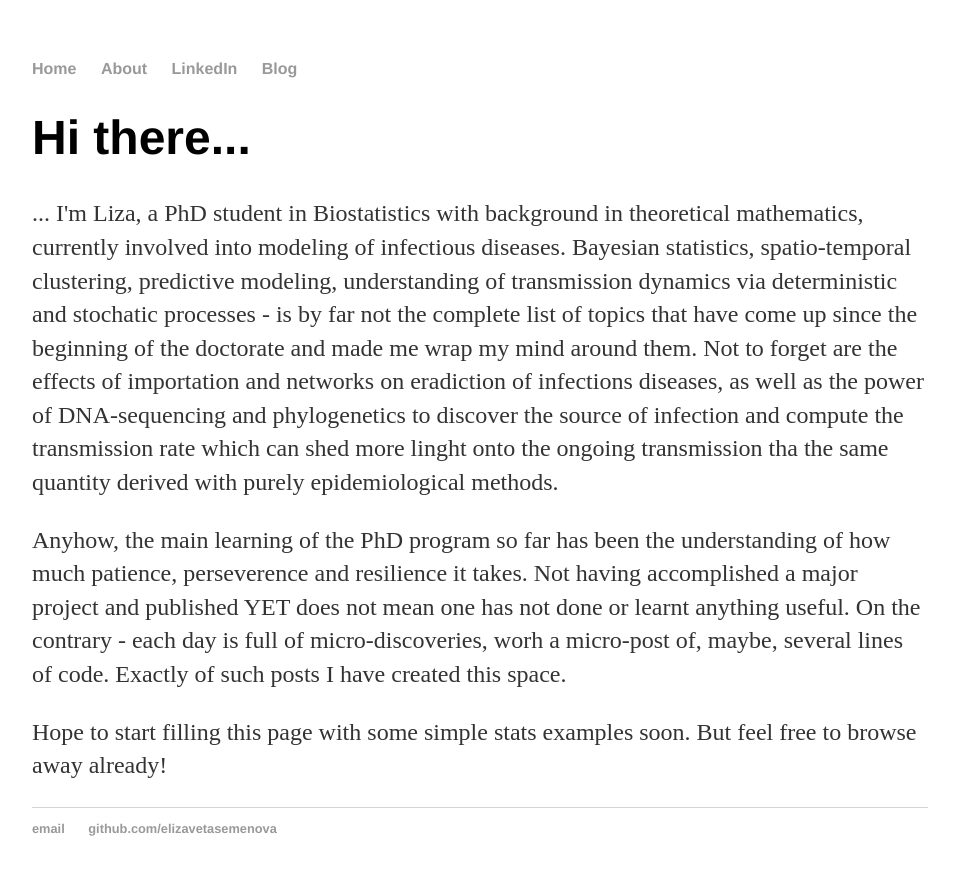
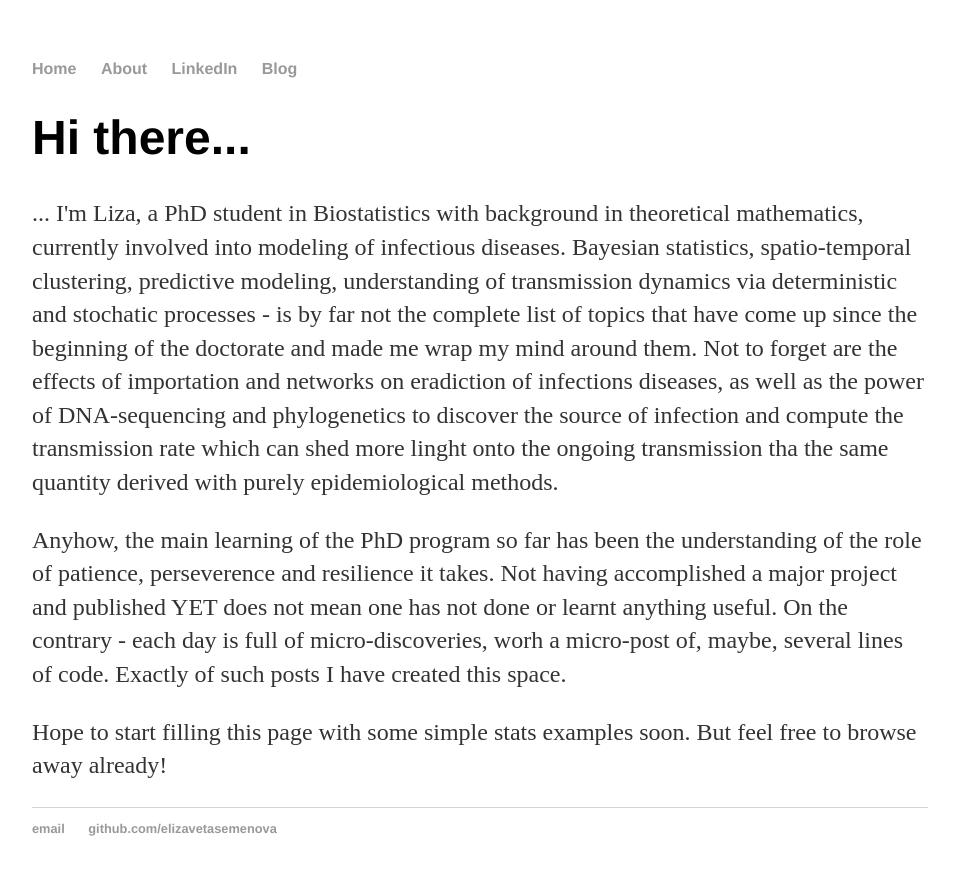
Before and after one commit to elizavetasemenova/elizavetasemenova.github.io, a Jekyll site: the page built from index.html, in a window 1280 px wide. Shown: the top 875 px of the page, without its empty margins (160-1119 px from the left). Built offline with Jekyll 4.4.1, drawn with Linux system fonts in a browser that asks for light colours.

Commit message:
Update index.html

```diff
--- a/index.html
+++ b/index.html
@@ -15,7 +15,7 @@ title: Liza Semenova, statistician in progress
 	</p>
 
 
-	<p>Anyhow, the main learning of the PhD program so far has been the understanding of how much patience,
+	<p>Anyhow, the main learning of the PhD program so far has been the understanding of the role of patience,
 		perseverence and resilience it takes. Not having accomplished a major project and published YET
 		does not mean one has not done or learnt anything useful. On the contrary - each day is full of micro-discoveries,
 		worh a micro-post of, maybe, several lines of code. Exactly of such posts I have created this space. </p>
```
